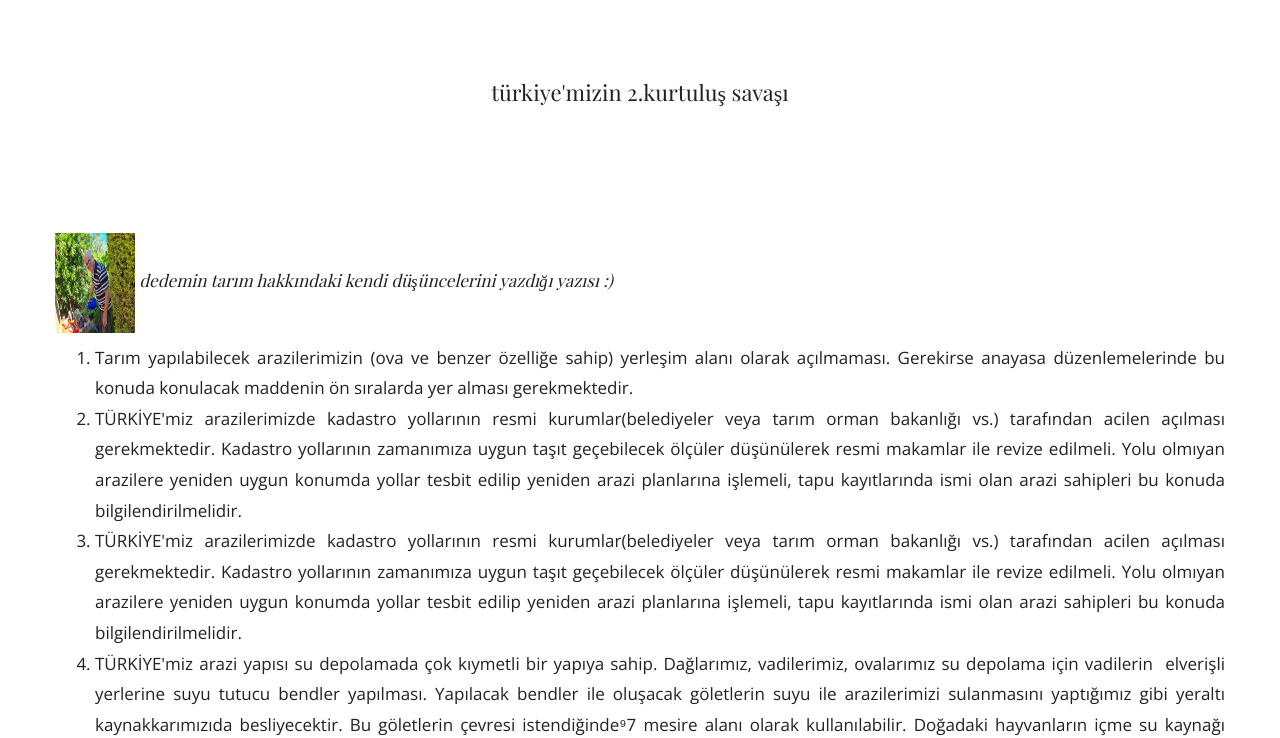
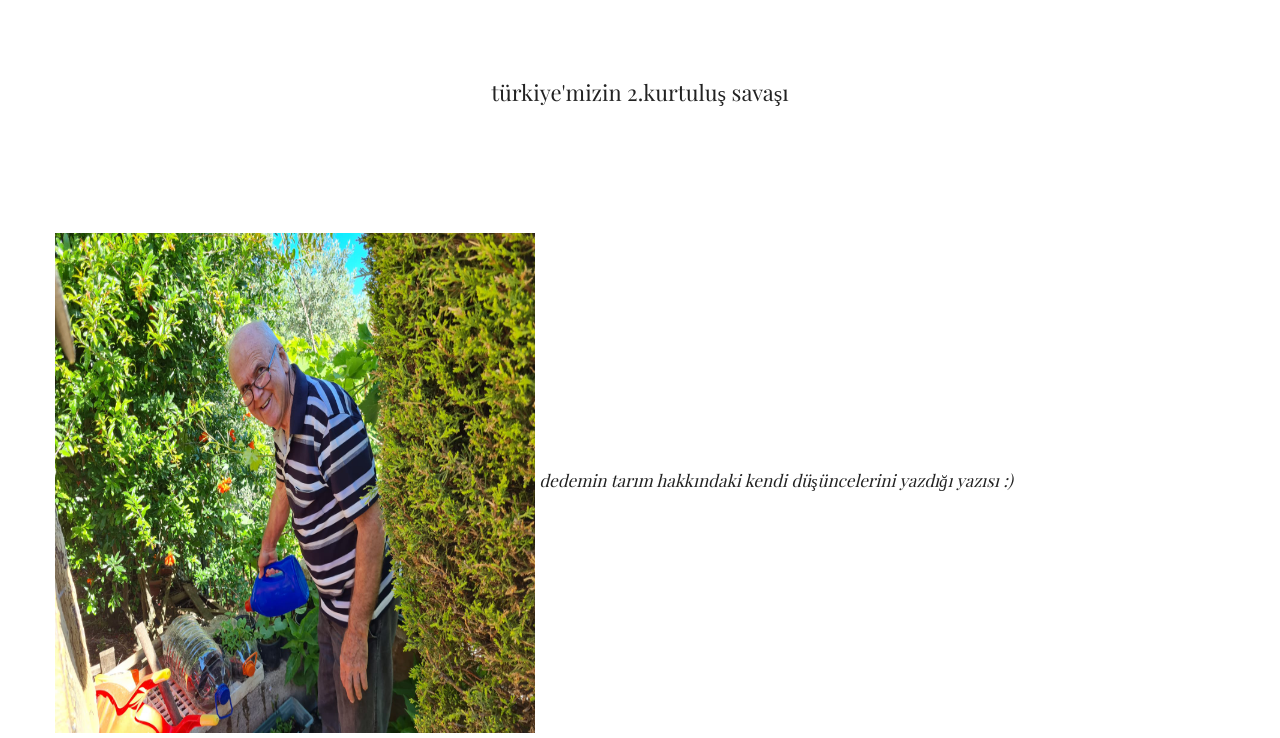
Before and after one commit to ecetabag/gizli.aslinda, a plain HTML site: page yazi7.html in a window 1280 px wide. Shown: the part 87-825 px from the top of the page. Drawn offline with nearby package versions, Linux system fonts and the light colour scheme.

Commit message:
Update yazi7.html

```diff
--- a/yazi7.html
+++ b/yazi7.html
@@ -75,7 +75,7 @@
 			<div class="row">
 
 					<p>
-						<img class="fit" src="img/dedem.JPG" width="80px" height="100px">
+						<img class="fit" src="img/dedem.JPG" width="480px" height="500px">
 
 						<i style="text-align: center;"> dedemin tarım hakkındaki kendi düşüncelerini yazdığı yazısı :)</i>
 
```
